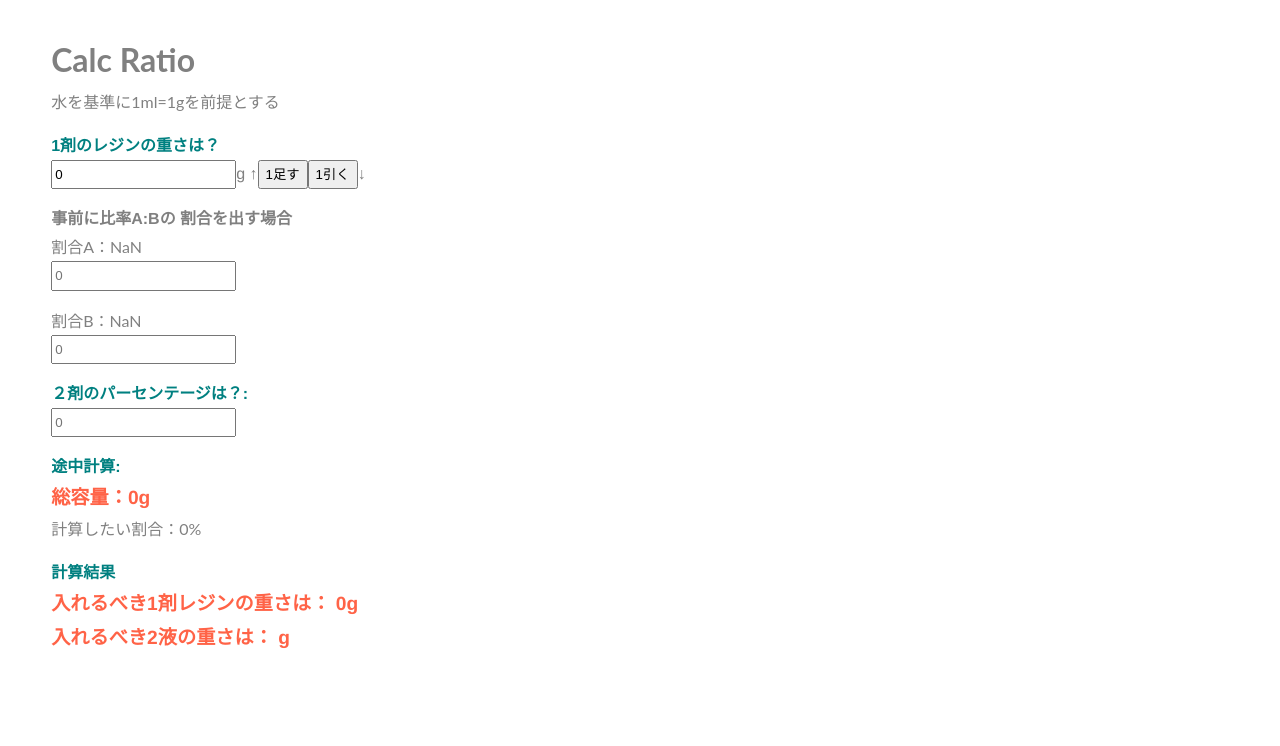
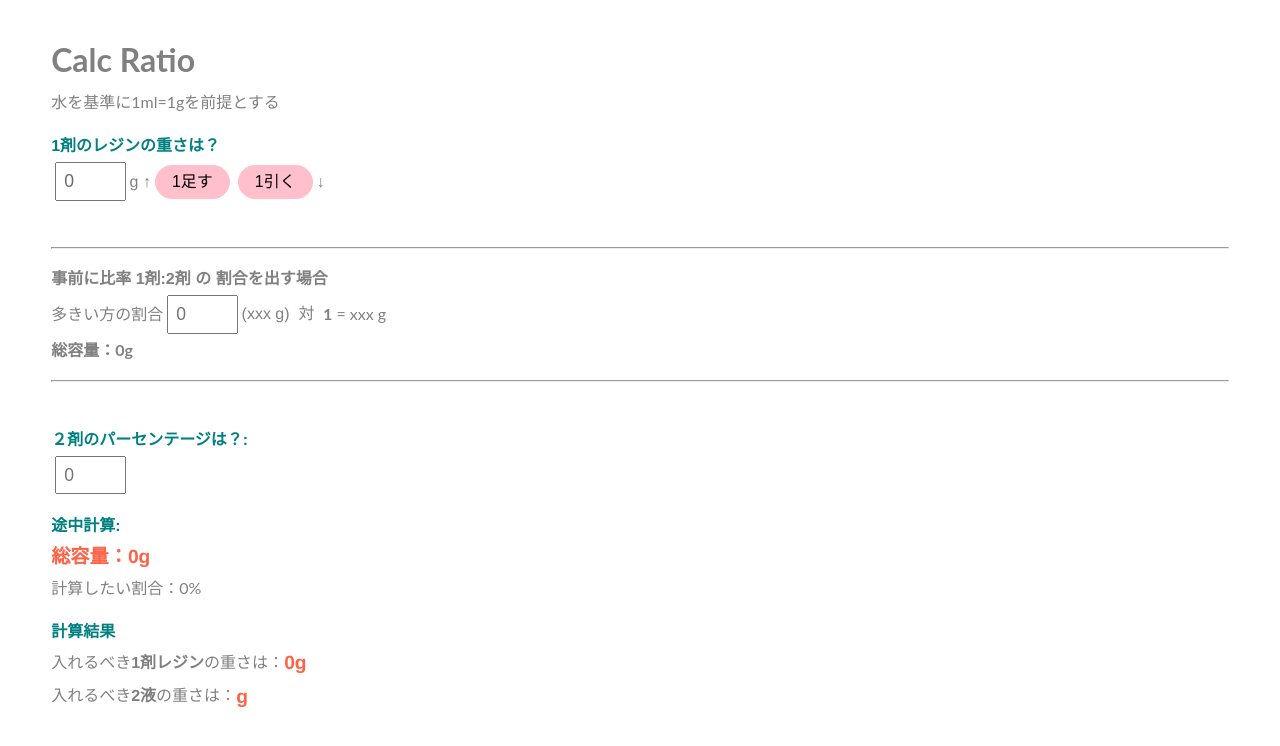
Before and after one commit to BoxPistols/calc-ratio-react, a React (Create React App) app: page / in a window 1280 px wide. Shown: the top 746 px of the page. Built offline with nearby package versions, Linux system fonts and the light colour scheme.

Commit message:
分数追加

```diff
--- a/src/components/ratio/RatioCalc.js
+++ b/src/components/ratio/RatioCalc.js
@@ -1,39 +1,43 @@
-import React, { useState } from "react";
+import React, { useState } from "react"
 
 export const RatioCalc = () => {
   // 小数点
-  const digitNum = 2;
+  const digitNum = 2
   const digitCalcNum = (_v) => {
-    return Math.floor(_v * Math.pow(10, digit)) / Math.pow(10, digit);
-  };
+    return Math.floor(_v * Math.pow(10, digit)) / Math.pow(10, digit)
+  }
 
   // 1剤 元の容量
-  const initVal = 0;
-  const [val, setVal] = useState(initVal);
-  const add = () => setVal(() => parseInt(val) + 1);
-  const remove = () => setVal(() => parseInt(val) - 1);
+  const initVal = 0
+  const [val, setVal] = useState(initVal)
+  const add = () => setVal(() => parseInt(val) + 1)
+  const remove = () => setVal(() => parseInt(val) - 1)
 
   // ２剤 元の容量から比率を計算する
-  const initCalc = 0;
-  const [calc, setCalc] = useState(initCalc);
+  const initCalc = 0
+  const [calc, setCalc] = useState(initCalc)
 
   // 小数点
-  const digit = 1;
+  const digit = 1
   const digitCalc = (_v) => {
-    return Math.floor(_v * Math.pow(10, digit)) / Math.pow(10, digit);
-  };
+    return Math.floor(_v * Math.pow(10, digit)) / Math.pow(10, digit)
+  }
 
-  const num1 = parseInt(val);
-  const num2 = parseInt(calc);
-  const ratio = (num1 / 100) * num2;
-  const total = digitCalc(num1 + ratio);
+  const num1 = parseInt(val)
+  const num2 = parseInt(calc)
+  const ratio = (num1 / 100) * num2
+  const total = digitCalc(num1 + ratio)
 
   // 分数 Fractioｎ
-const initFractioNum = 0;
-const [frac, setFrac] = useState(initFractioNum);
+  // A
+  const initFractioNum = 0
+  const [frac, setFrac] = useState(initFractioNum)
+  // B
+  const initFractioNum2 = 0
+  const [frac2, setFrac2] = useState(initFractioNum2)
 
-const fracA = digitCalc(parseInt(val) / frac);
-// const fracB = digitCalc(parseInt(val) / frac);
+  const fracA = digitCalc(parseInt(val) / frac)
+  const fracB = val - fracA
 
 
   return (
@@ -47,7 +51,7 @@ const fracA = digitCalc(parseInt(val) / frac);
           type="number"
           pattern="\d*"
           onChange={(e) => {
-            setVal(e.target.value);
+            setVal(e.target.value)
           }}
           value={val}
           placeholder={val}
@@ -56,30 +60,33 @@ const fracA = digitCalc(parseInt(val) / frac);
         g ↑<button onClick={add}>1足す</button>
         <button onClick={remove}>1引く</button>↓
       </section>
+
+      <br />
       {/* 比率 分数 */}
+      <hr />
       <section>
-        <h4>事前に比率A:Bの 割合を出す場合</h4>
-        <p>割合A：{fracA}</p>
+        <h4>事前に比率 1剤:2剤 の 割合を出す場合</h4>
+        <div className="flex flex-ai-center">
+          <p>多きい方の割合</p>
+          <b>
             <input
               type="number"
               pattern="\d*"
               onChange={(e) => {
-            setFrac(e.target.value);
+                setFrac(e.target.value)
               }}
               placeholder={frac}
-        />
+            /></b>
+          ({fracB ? fracB : "xxx"} g)
+          &nbsp;対&nbsp;
+          <p>&nbsp;<b>1</b> = {fracA ? fracA : "xxx"} g</p>
+        </div>
+        <p>
+          <h4>総容量：{total}g</h4>
+        </p>
       </section>
-      <section>
-        <p>割合B：{digitCalc(fracA / 100)}</p>
-        <input
-          type="number"
-          pattern="\d*"
-          onChange={(e) => {
-            setFrac(e.target.value);
-          }}
-          placeholder={frac}
-        />
-      </section>
+      <hr />
+      <br />
 
       {/* ２剤のパーセンテージ */}
       <section>
@@ -88,7 +95,7 @@ const fracA = digitCalc(parseInt(val) / frac);
           type="number"
           pattern="\d*"
           onChange={(e) => {
-            setCalc(e.target.value);
+            setCalc(e.target.value)
           }}
           placeholder={calc}
           step="0.1"
@@ -102,9 +109,34 @@ const fracA = digitCalc(parseInt(val) / frac);
       </section>
       <section>
         <h2>計算結果</h2>
-        <h3>入れるべき1剤レジンの重さは： {val}g</h3>
-        <h3>入れるべき2液の重さは： {val ? digitCalc(ratio) : ""}g</h3>
+        <div className="flex flex-ai-center">
+          入れるべき<b>1剤レジン</b>の重さは： <h3>{val}g</h3>
+        </div>
+        <div className="flex flex-ai-center">
+          入れるべき<b>2液</b>の重さは：<h3> {val ? digitCalc(ratio) : ""}g</h3>
+        </div>
       </section>
     </div>
-  );
-};
+  )
+}
+
+/*
+  function fraction() {
+    var a = Number(document.getElementById("hoge").value);
+    var b = Number(document.getElementById("fuga").value);
+    (function (a, b) {
+      for (var i = Math.min(a, b); i > 1; i--) {
+        if (a % i == 0 && b % i == 0) {
+          a = a / i;
+          b = b / i;
+          return arguments.callee(a, b);
+        }
+      }
+      document.getElementById("hoge2").value = a;
+      document.getElementById("fuga2").value = b;
+    })(a, b)
+  }
+  <input id="hoge" type="number"/>:<input id="fuga" type="number"/>
+  <input type="button" value="=" onclick="fraction();"/>
+  <input id="hoge2" type="number"/>:<input id="fuga2" type="number"/>
+ */
--- a/src/style.scss
+++ b/src/style.scss
@@ -6,7 +6,7 @@
 
 body {
   margin: 0;
-  font-family: 'Fira Sans', 'Droid Sans', 'Helvetica Neue', sans-serif;
+  font-family: "Fira Sans", "Droid Sans", "Helvetica Neue", sans-serif;
   -webkit-font-smoothing: antialiased;
   -moz-osx-font-smoothing: grayscale;
   padding: 4vh 4vw;
@@ -30,17 +30,40 @@ h2 {
 }
 
 h3 {
-
   font-size: 1.2rem;
   color: tomato;
   font-weight: 600;
 }
 
+hr + section {
+  margin-top: 1em;
+  color: gray;
+}
+
+input {
+  font-size: 1.1em;
+  color: dimgray;
+  padding: 2px 0 2px 0.4em;
+  margin: 2px 4px;
+  max-width: 4em;
+  width: fit-content;
+  outline: none;
+}
+
+button {
+  border-radius: 2em;
+  outline: none;
+  border: 1px solid pink;
+  background-color: pink;
+  margin: 2px 4px;
+  padding: 2px 1em;
+  font-size:1em;
+
+}
 
 // Util
 .flex {
   display: flex;
-
 }
 .flex-jc-center {
   justify-content: center;
```
Lines whose indentation alone changed are shown as unchanged.
